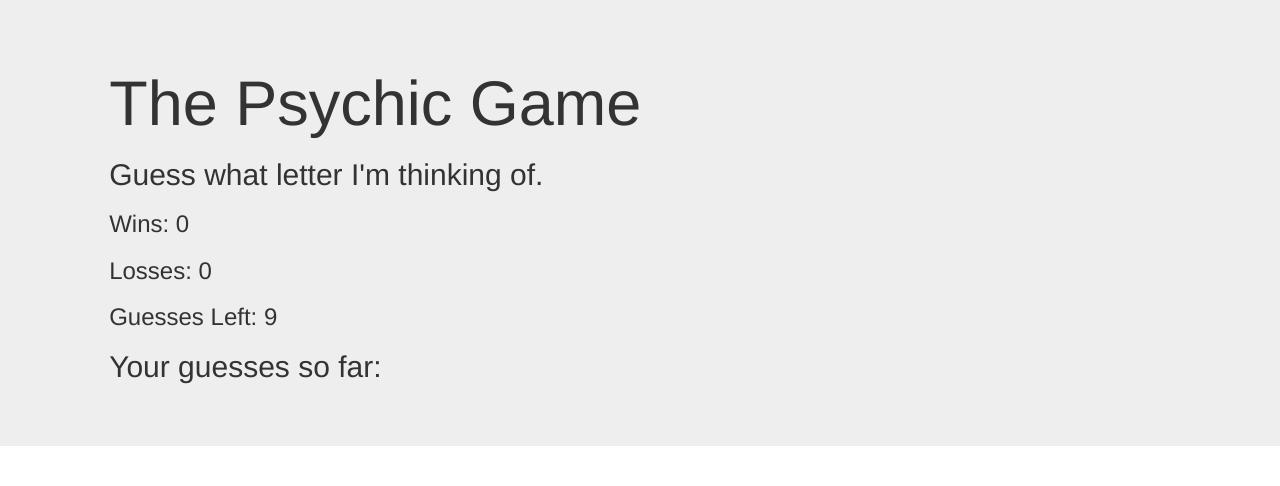
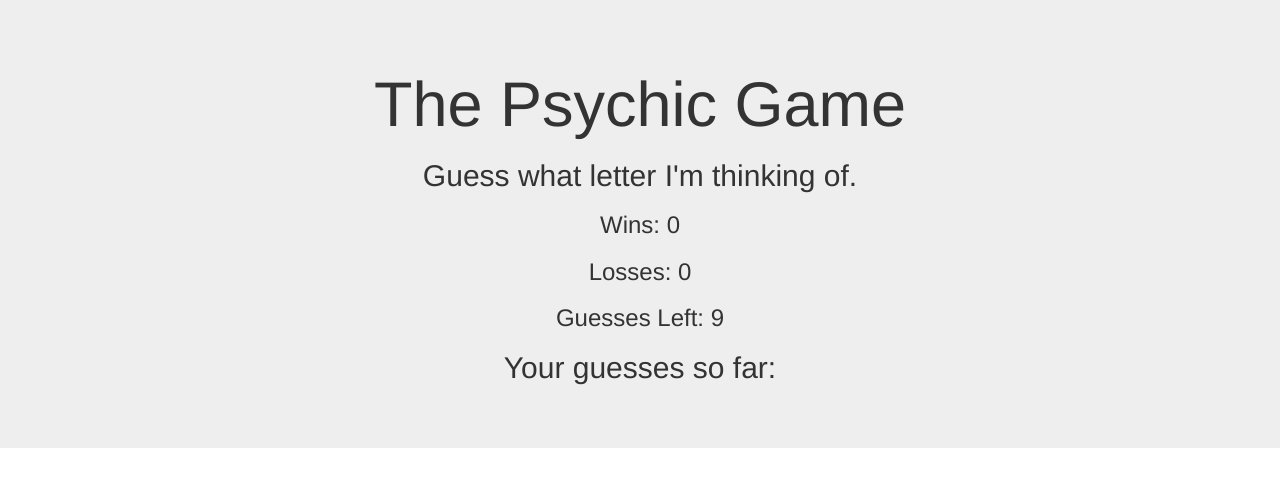
Before and after one commit to reillj/Psychic-Game, a plain HTML site: page index.html in a window 1280 px wide. Drawn offline with nearby package versions, Linux system fonts and the light colour scheme.

Commit message:
Add files via upload

```diff
--- a/index.html
+++ b/index.html
@@ -10,15 +10,15 @@
 
 </head>
 <body>
-  <div class="jumbotron">
+  <center><div class="jumbotron">
       <div class="row">
-        <div class="col-md-1"></div>
+        <div class="col-md-3"></div>
         <div class="col-md-6">
         </div>
         <div class="col-md-5"></div>
       </div>
       <div class="row">
-        <div class="col-md-1"></div>
+        <div class="col-md-3"></div>
         <div class="col-md-6" id="game">
           <p><h1> The Psychic Game</h1></p>
           <p><h2>Guess what letter I'm thinking of.</h3></p>
@@ -29,7 +29,7 @@
         </div>
         <div class="col-md-5"></div>
       </div>
-  </div>
+  </div><center>
 
   <script type="text/javascript" src="https://cdnjs.cloudflare.com/ajax/libs/jquery/3.2.1/jquery.min.js"></script>
   <script type="text/javascript">
```
